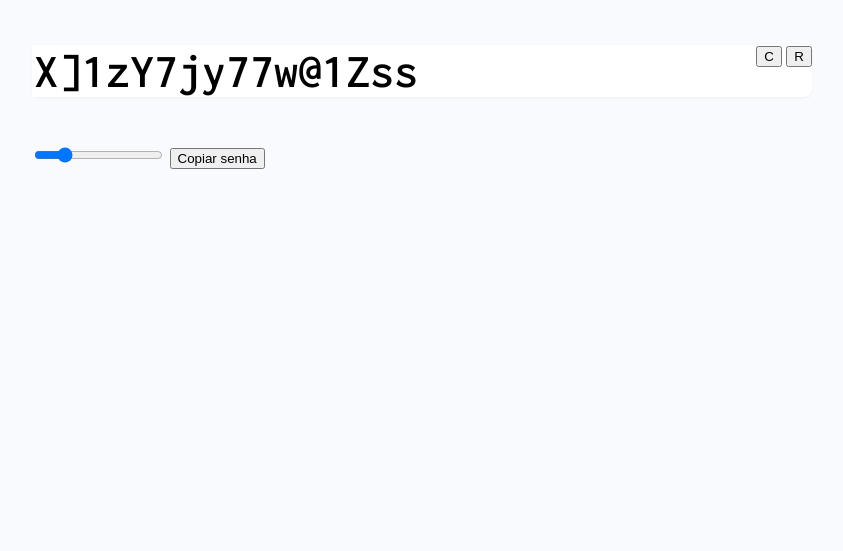
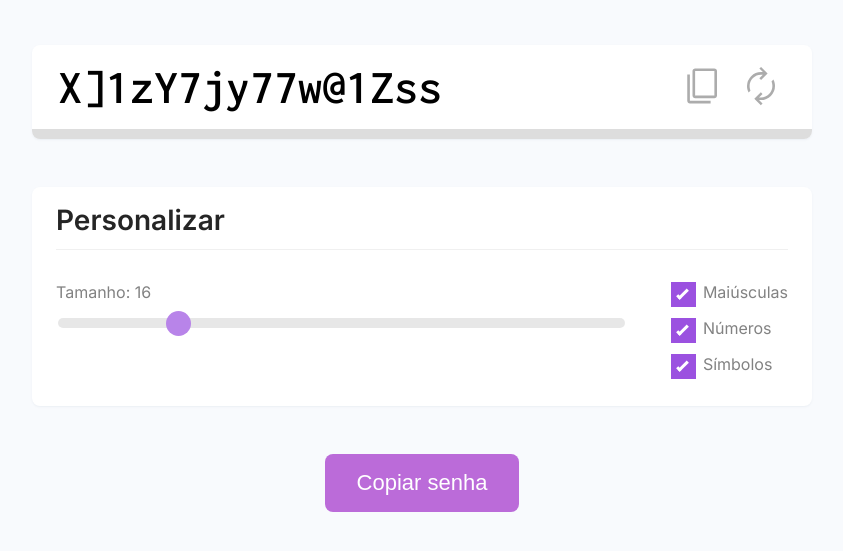
Before and after one commit to ademar-santiago/gerador_senhas, a plain HTML site: page index.html in a window 1280 px wide. Shown: the part 119-670 px from the top of the page, without its empty margins (218-1061 px from the left). Drawn offline with Linux system fonts and the light colour scheme.

Commit message:
Upload de formatações
Formatando os botões
Formatando a barra
Adicionando a configuração
Fromatando os controles
Formatando o botão
Opções de Maiúscula e Números e Símbolos
Visualizando do label Tamanho

```diff
--- a/index.html
+++ b/index.html
@@ -29,31 +29,84 @@
             <input type="text" name="password" id="password" />
           </div>
           <div class="actions">
-            <button id="copy2">C</button>
-            <button id="renew">R</button>
+            <button id="copy-1">
+              <img src="copy.svg" width="42" />
+            </button>
+            <button id="renew">
+              <img src="renew.svg" width="42" />
+            </button>
+          </div>
+        </div>
+        <div class="security-indicator">
+          <div id="security-indicator-bar" class="bar" style="width: 90%"></div>
+        </div>
+      </section>
+
+      <section class="box customize">
+        <h3 class="title">Personalizar</h3>
+        <div class="actions">
+          <div class="password-length">
+            <p>Tamanho: <span id="password-length-text">16</span></p>
+            <input
+              type="range"
+              name="password-length"
+              id="password-length"
+              class="slider"
+              value="16"
+              min="4"
+              max="64"
+            />
+          </div>
+          <div class="config">
+            <label class="checkbox-container">
+              <span class="text">Maiúsculas</span>
+              <input type="checkbox" id="uppercase-check" checked />
+              <span class="checkmark"></span>
+            </label>
+            <label class="checkbox-container">
+              <span class="text">Números</span>
+              <input type="checkbox" id="number-check" checked />
+              <span class="checkmark"></span>
+            </label>
+            <label class="checkbox-container">
+              <span class="text">Símbolos</span>
+              <input type="checkbox" id="symbol-check" checked />
+              <span class="checkmark"></span>
+            </label>
           </div>
         </div>
       </section>
 
-      <input
-        type="range"
-        name="password-length"
-        id="password-length"
-        value="16"
-        min="4"
-        max="64"
-      />
-
-      <button id="copy">Copiar senha</button>
+      <div class="submit">
+        <button id="copy-2">Copiar senha</button>
+      </div>
     </main>
     <script>
       const inputEl = document.querySelector("#password")
+      const upperCaseCheckEl = document.querySelector("#uppercase-check")
+      const numberCheckEl = document.querySelector("#number-check")
+      const symbolCheckEl = document.querySelector("#symbol-check")
 
       let passwordLength = 16
 
       function generatePassword() {
-        const chars =
-          "abcdefghjkmnpqrstuvwxyzABCDEFGHJKLMNPQRSTUVWXYZ123456789?!@&*()[]"
+        let chars = "abcdefghjkmnpqrstuvwxyz"
+
+        const upperCaseChars = "ABCDEFGHJKLMNPQRSTUVWXYZ"
+        const numberChars = "123456789"
+        const symbolChars = "?!@&*()[]"
+
+        if (upperCaseCheckEl.checked) {
+          chars += upperCaseChars
+        }
+
+        if (numberCheckEl.checked) {
+          chars += numberChars
+        }
+
+        if (symbolCheckEl.checked) {
+          chars += symbolChars
+        }
 
         let password = ""
 
@@ -72,11 +125,16 @@
       const passwordLengthEl = document.querySelector("#password-length")
       passwordLengthEl.addEventListener("input", function () {
         passwordLength = passwordLengthEl.value
+        document.querySelector("#password-length-text").innerText =
+          passwordLength
         generatePassword()
       })
+      upperCaseCheckEl.addEventListener("click", generatePassword)
+      numberCheckEl.addEventListener("click", generatePassword)
+      symbolCheckEl.addEventListener("click", generatePassword)
 
-      const copyButtonEl = document.querySelector("#copy")
-      copyButtonEl.addEventListener("click", copy)
+      document.querySelector("#copy-1").addEventListener("click", copy)
+      document.querySelector("#copy-2").addEventListener("click", copy)
 
       generatePassword()
     </script>
--- a/style.css
+++ b/style.css
@@ -33,6 +33,8 @@ main {
 
 .password {
   display: flex;
+  align-items: center;
+  padding: 1rem 1.5rem;
 }
 .password .text {
   flex: 1;
@@ -51,3 +53,153 @@ main {
   -ms-user-select: none;
   user-select: none;
 }
+.password .actions button {
+  background-color: transparent;
+  border: none;
+  cursor: pointer;
+  opacity: 0.7;
+  transition: opacity 0.2s;
+}
+
+.security-indicator {
+  height: 10px;
+  background-color: #ddd;
+  border-bottom-left-radius: 8px;
+  border-bottom-right-radius: 8px;
+}
+.security-indicator .bar {
+  height: 10px;
+  border-top-right-radius: 8px;
+  border-bottom-left-radius: 8px;
+  border-bottom-right-radius: 8px;
+
+  transition: all 0.2s;
+}
+.security-indicator .bar.completed {
+  border-top-right-radius: 0;
+}
+.security-indicator .bar.critical {
+  background-color: #eb5757;
+}
+.security-indicator .bar.warning {
+  background-color: #f2c94c;
+}
+.security-indicator .bar.safe {
+  background-color: #27ae60;
+}
+
+.customize {
+  padding: 1rem 1.5rem;
+}
+.customize .title {
+  border-bottom: 1px solid #f0f0f0;
+  font-size: 1.75rem;
+  font-weight: bold;
+  margin-bottom: 2rem;
+  padding-bottom: 0.75rem;
+}
+.customize .actions {
+  display: flex;
+  gap: 3rem;
+  color: #828282;
+}
+.customize .password-length {
+  flex: 1;
+}
+.customize .password-length .slider {
+  appearance: none;
+  -webkit-appearance: none;
+  height: 10px;
+  background: #dddddd;
+  outline: none;
+  border-radius: 8px;
+  width: 100%;
+  opacity: 0.7;
+  transition: opacity 0.2s;
+  margin-top: 1rem;
+}
+.customize .password-length .slider:hover {
+  opacity: 1;
+}
+.customize .password-length .slider::-webkit-slider-thumb {
+  -webkit-appearance: none;
+  appearance: none;
+  width: 25px;
+  height: 25px;
+  border-radius: 25px;
+  background: #9b51e0;
+  cursor: pointer;
+}
+.customize .password-length .slider::-moz-range-thumb {
+  width: 25px;
+  height: 25px;
+  border-radius: 25px;
+  background: #9b51e0;
+  cursor: pointer;
+}
+
+.checkbox-container {
+  display: block;
+  position: relative;
+  padding-left: 2rem;
+  margin-bottom: 1rem;
+  cursor: pointer;
+  -webkit-user-select: none;
+  -moz-user-select: none;
+  -ms-user-select: none;
+  user-select: none;
+}
+.checkbox-container input {
+  position: absolute;
+  height: 0;
+  width: 0;
+  opacity: 0;
+  cursor: pointer;
+}
+.checkbox-container .checkmark {
+  position: absolute;
+  top: 0;
+  left: 0;
+  height: 25px;
+  width: 25px;
+  background-color: #dddddd;
+  transition: all 0.2s;
+}
+.checkbox-container:hover input ~ .checkmark {
+  background-color: #cccccc;
+}
+.checkbox-container input:checked ~ .checkmark {
+  background-color: #9b51e0;
+}
+.checkbox-container .checkmark:after {
+  content: "";
+  display: none;
+  position: absolute;
+  left: 9px;
+  top: 5px;
+  width: 5px;
+  height: 13px;
+  border: solid white;
+  border-width: 0 3px 3px 0;
+  transform: rotate(45deg);
+}
+.checkbox-container input:checked ~ .checkmark:after {
+  display: block;
+}
+
+.submit {
+  text-align: center;
+}
+.submit button {
+  background-color: #bb6bd9;
+  font-size: 1.375rem;
+  color: #fff;
+  border: none;
+  border-radius: 8px;
+  cursor: pointer;
+  padding: 1rem 2rem;
+  transition: all 0.2s;
+}
+.submit button:hover {
+  background-color: #9b51e0;
+}
```
Also changed, not shown: copy.svg (added), renew.svg (added).
